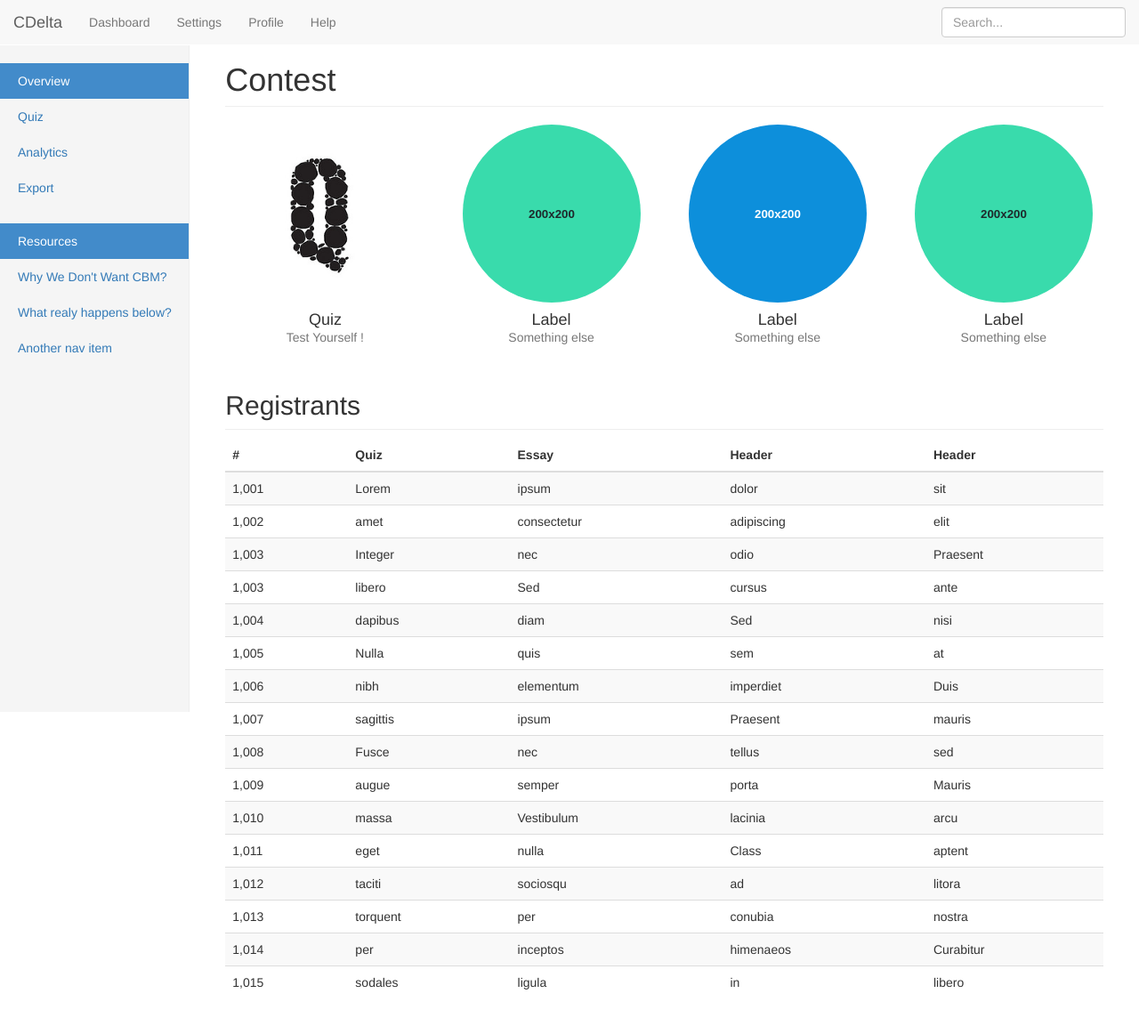
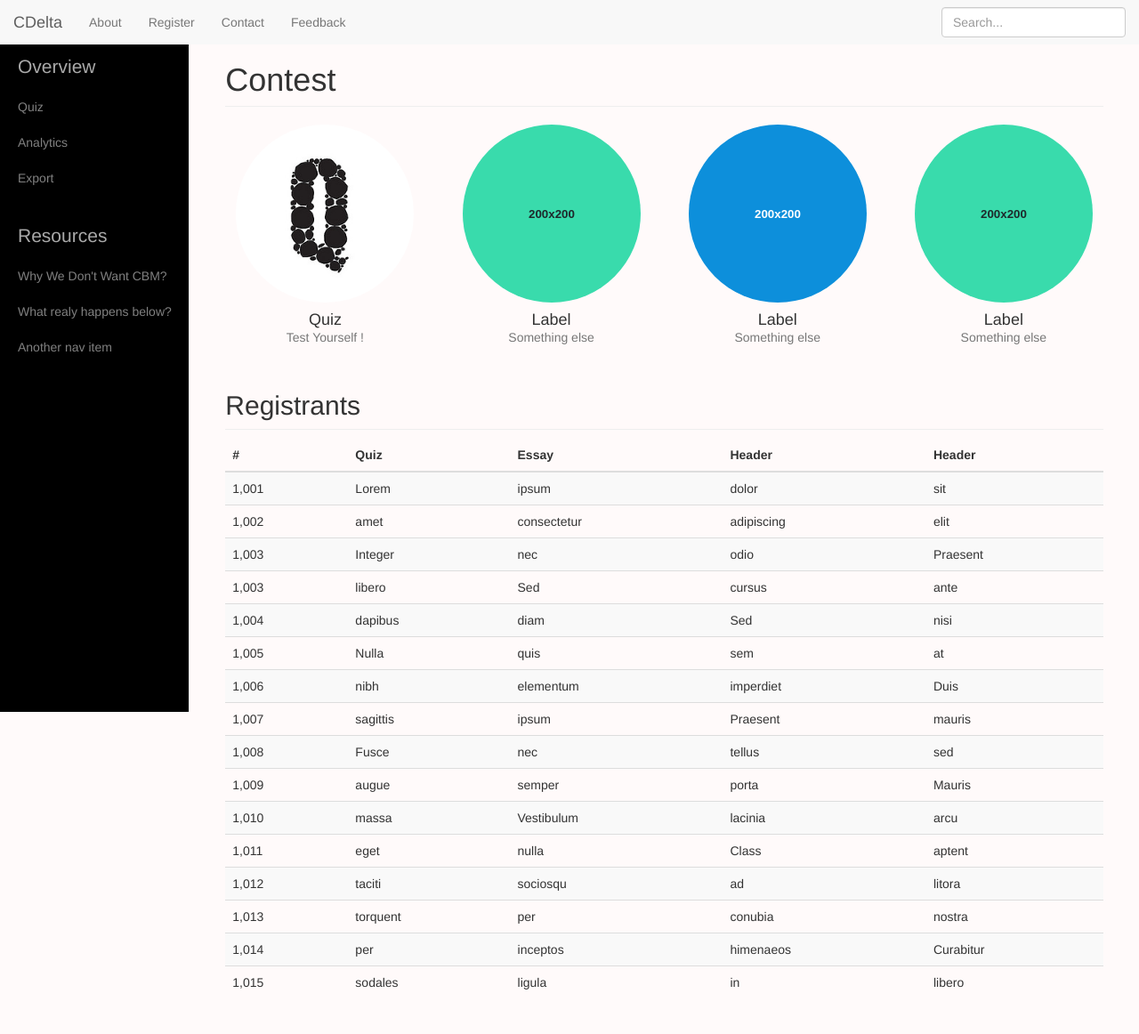
Before and after one commit to ramprasathdgl/QuizApp, a Django app: page / in a window 1280 px wide. Shown: the whole page at 89% size. Run offline with Django 3.2, Linux system fonts and the light colour scheme; some libraries are stand-ins or nearby versions.

Commit message:
Add Links to homepage and background color for the index and quiz page

```diff
--- a/homepage/static/homepage/css/dashboard.css
+++ b/homepage/static/homepage/css/dashboard.css
@@ -5,6 +5,7 @@
 /* Move down content because we have a fixed navbar that is 50px tall */
 body {
   padding-top: 50px;
+  background-color:snow;
 }
 
 
@@ -36,7 +37,7 @@
 @media (min-width: 768px) {
   .sidebar {
     position: fixed;
-    top: 51px;
+    top: 30px;
     bottom: 0;
     left: 0;
     z-index: 1000;
@@ -44,7 +45,7 @@
     padding: 20px;
     overflow-x: hidden;
     overflow-y: auto; /* Scrollable contents if viewport is shorter than content. */
-    background-color: #f5f5f5;
+    background-color: black;
     border-right: 1px solid #eee;
   }
 }
@@ -58,14 +59,22 @@
 .nav-sidebar > li > a {
   padding-right: 20px;
   padding-left: 20px;
+  color:gray
 }
+
+.nav-sidebar > li > a:hover {
+   text-decoration: none;
+   color: #fff;
+   background: rgba(255,255,252,0.2);
+}
+
 .nav-sidebar > .active > a,
 .nav-sidebar > .active > a:hover,
 .nav-sidebar > .active > a:focus {
-  color: #fff;
-  background-color: #428bca;
+  color:darkgrey;
+  font-size: 150%;
+  background: none
 }
-
 
 /*
  * Main content
--- a/homepage/templates/homepage/index.html
+++ b/homepage/templates/homepage/index.html
@@ -9,7 +9,7 @@
     <meta name="author" content="">
     <link rel="icon" href="../../favicon.ico">
 
-    <title>Dashboard Template for Bootstrap</title>
+    <title>CDelta</title>
 
     <!-- Bootstrap core CSS -->
     <!--link href="//maxcdn.bootstrapcdn.com/bootstrap/3.3.1/css/bootstrap.min.css" rel="stylesheet"-->
@@ -40,14 +40,14 @@
             <span class="icon-bar"></span>
             <span class="icon-bar"></span>
           </button>
-          <a class="navbar-brand" href="#">CDelta</a>
+          <a class="navbar-brand" href="">CDelta</a>
         </div>
         <div id="navbar" class="navbar-collapse collapse">
           <ul class="nav navbar-nav">
-            <li><a href="#">Dashboard</a></li>
-            <li><a href="#">Settings</a></li>
-            <li><a href="#">Profile</a></li>
-            <li><a href="#">Help</a></li>
+            <li><a href="#">About</a></li>
+            <li><a href="#">Register</a></li>
+            <li><a href="#">Contact</a></li>
+            <li><a href="#">Feedback</a></li>
           </ul>
           <form class="navbar-form navbar-right">
             <input type="text" class="form-control" placeholder="Search...">
@@ -60,14 +60,14 @@
       <div class="row">
         <div class="col-sm-3 col-md-2 sidebar">
           <ul class="nav nav-sidebar">
-            <li class="active"><a href="#">Overview <span class="sr-only">(current)</span></a></li>
+            <li class="active"><a href="">Overview <span class="sr-only">(current)</span></a></li>
 	    <li><a href="{% url 'quiz:quiz' %}">Quiz</a></li>
             <li><a href="#">Analytics</a></li>
             <li><a href="#">Export</a></li>
           </ul>
           </ul>
           <ul class="nav nav-sidebar">
-            <li class="active"><a href="#">Resources<span class="sr-only">(current)</span></a></li>
+            <li class="active"><a href="">Resources<span class="sr-only">(current)</span></a></li>
 	    <li><a href="http://www.brianmcmahonlaw.com/CM/Client-Bulletin/Client-Bulletin7.html">Why We Don't Want CBM?</a></li>
             <li><a href="http://www.dangersoffracking.com/">What realy happens below?</a></li>
             <li><a href="">Another nav item</a></li>
--- a/quiz/static/quiz/css/starter-template.css
+++ b/quiz/static/quiz/css/starter-template.css
@@ -1,5 +1,6 @@
 body {
   padding-top: 0px;
+  background-color: snow;
 }
 .starter-template {
   padding: 40px 15px;
--- a/quiz/templates/base.html
+++ b/quiz/templates/base.html
@@ -33,7 +33,7 @@
   <body>
 
     <nav class="navbar navbar-default navbar-fixed-top" role="navigation">
-      <div class="container">
+      <div class="container-fluid">
         <div class="navbar-header">
           <button type="button" class="navbar-toggle collapsed" data-toggle="collapse" data-target="#navbar" aria-expanded="false" aria-controls="navbar">
             <span class="sr-only">Toggle navigation</span>
@@ -41,12 +41,12 @@
             <span class="icon-bar"></span>
             <span class="icon-bar"></span>
           </button>
-          <a class="navbar-brand" href="#">Comrade Foundation</a>
+	  <a class="navbar-brand" href="{% url 'homepage:index' %}">CDelta</a>
         </div>
         <div id="navbar" class="collapse navbar-collapse">
           <ul class="nav navbar-nav">
-            <li class="active"><a href="#">Home</a></li>
             <li><a href="#about">About</a></li>
+            <li><a href="#about">Rules</a></li>
             <li><a href="#contact">Contact</a></li>
           </ul>
         </div><!--/.nav-collapse -->
```
